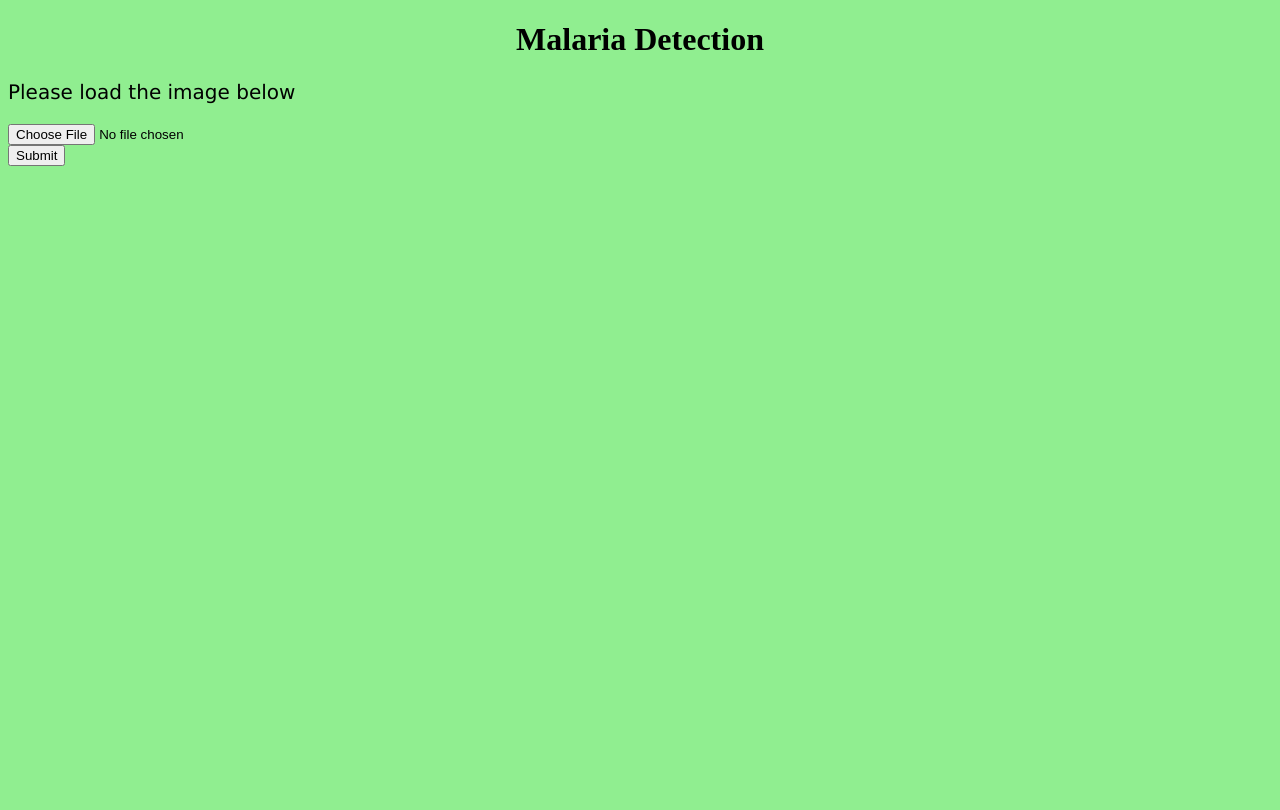
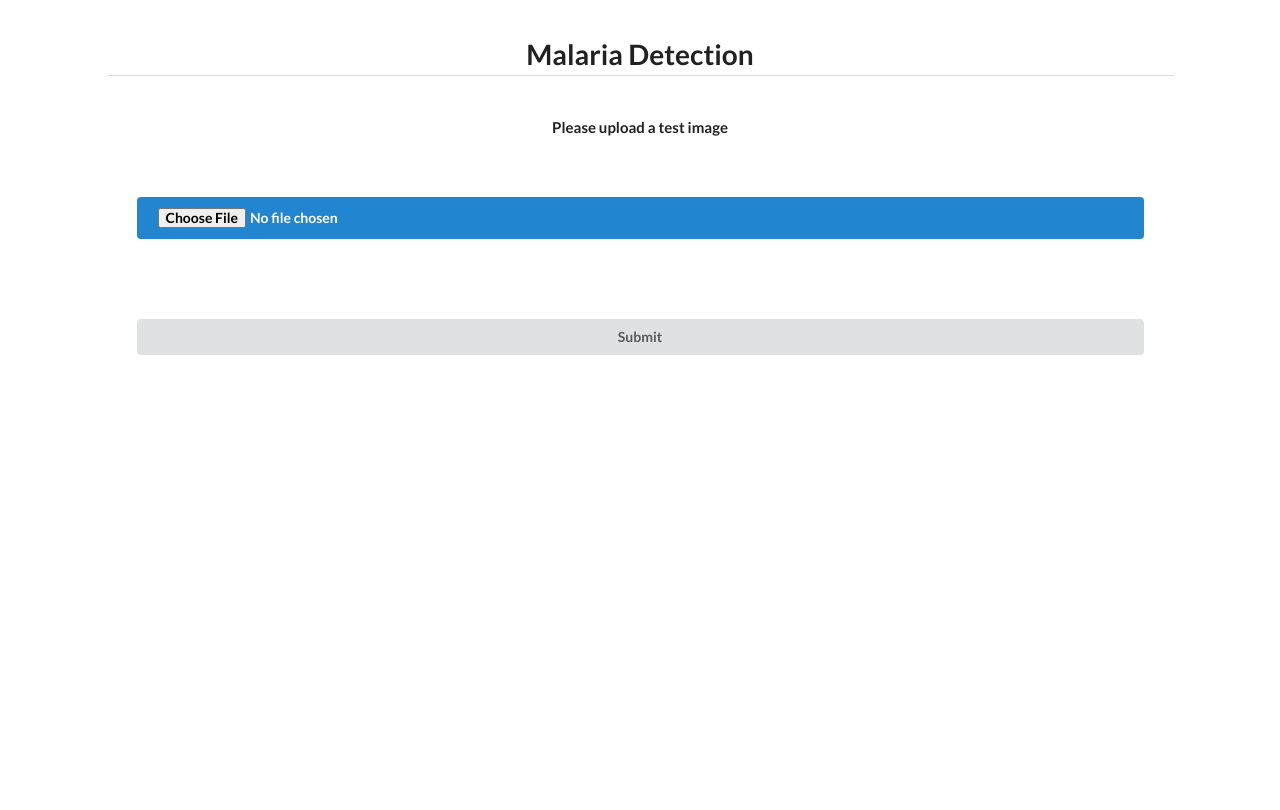
Before and after one commit to makhy/Deployment-Malaria, a Flask app: page / in a window 1280 px wide. Before the commit the page ends 166 px from the top, so only its background shows below. Run offline with Flask 2, Linux system fonts and the light colour scheme; some libraries are stand-ins or nearby versions.

Commit message:
edit layout

```diff
--- a/app.yaml
+++ b/app.yaml
@@ -1,4 +1,4 @@
-entrypoint: "gunicorn -b :$PORT main_m:app"
+entrypoint: "gunicorn -b :$PORT main:app"
 env: flex
 runtime: python
 runtime_config:
--- /dev/null
+++ b/main.py
@@ -0,0 +1,48 @@
+from flask import Flask, render_template, request
+import numpy as np
+from keras.models import load_model
+from keras.applications import vgg16
+from keras.preprocessing import image
+from keras.preprocessing.image import img_to_array
+import imageio
+
+app = Flask(__name__)
+
+loaded_model = load_model("malaria_mak.h5")
+loaded_model._make_predict_function()
+
+
+@app.route("/")
+def home():
+    return render_template("home.html")
+
+
+def ClassPredictor(file):
+    result = loaded_model.predict(file)
+    return result[0]
+
+
+def process_image(img):
+
+    img = np.expand_dims(img, axis=0)
+    img = vgg16.preprocess_input(img)
+    result = ClassPredictor(img)
+    return result
+
+
+@app.route("/result", methods=["POST"])
+def result():
+    prediction = ""
+    if request.method == "POST":
+        file = request.files["file"]
+        img = np.array(image.load_img(file, target_size=(64, 64)))
+        result = process_image(img)
+        if result[0] < 0.5:
+            prediction = "This is not infected"
+        else:
+            prediction = "This is infected"
+        return render_template("result.html", prediction=prediction)
+
+
+if __name__ == "__main__":
+    app.run()
--- a/main_m.py
+++ /dev/null
@@ -1,47 +0,0 @@
-from flask import Flask, render_template, request
-import numpy as np
-from keras.models import load_model
-from keras.applications import vgg16
-from keras.preprocessing import image
-from keras.preprocessing.image import img_to_array
-import imageio
-
-app = Flask(__name__)
-
-loaded_model = load_model("malaria_mak.h5")
-loaded_model._make_predict_function()
-
-@app.route("/")
-def home():
-	return render_template("home.html")
-
-def ClassPredictor(file):
-	result = loaded_model.predict(file)
-	return result[0]
-
-def process_image(img):
-
-	img = np.expand_dims(img, axis = 0)
-	print(img.shape)
-	img = vgg16.preprocess_input(img)
-	result = ClassPredictor(img)
-	return result
-
-@app.route("/result", methods = ["POST"])
-def result():
-	prediction = ""
-	if request.method == "POST":
-		file = request.files["file"]
-		print(file)
-		img = np.array(image.load_img(file, target_size = (64,64)))
-		result = process_image(img)
-		print("result from model", result)
-		if result[0] < 0.5:
-			prediction = "This is not infected"
-		else:
-			prediction = "This is infected"
-		print(prediction)
-		return render_template("result.html", prediction = prediction)
-
-if __name__ == "__main__":
-	app.run()
--- a/static/css/home.css
+++ /dev/null
@@ -1,13 +0,0 @@
-body {
-	background-color: lightgreen;
-}
-
-h1 {
-	color: black;
-	text-align: center;
-}
-
-p {
-	font-family: verdana;
-	font-size: 20px;
-}
--- /dev/null
+++ b/static/css/styles.css
@@ -0,0 +1,10 @@
+body {
+  margin: 10px;
+  font-family: 'Raleway', sans-serif;
+  -webkit-font-smoothing: antialiased;
+}
+
+div {
+  border-radius: 10px;
+  padding: 30px;
+}
--- a/templates/home.html
+++ b/templates/home.html
@@ -1,22 +1,17 @@
-<!DOCTYPE html>
-<html>
-<head>
-	<title>Malaria Detection app</title>
-	<link rel = "stylesheet" href ="{{ url_for('static', filename = 'css/home.css')
-}}">
-</head>
-<body>
+{% extends "layout.html" %}
+{% block content %}
+<div class="ui container">
+	<h4 class="ui center aligned header"> Please upload a test image</h4>
+</div>
 
-<h1>Malaria Detection</h1>
-<p> Please load the image below</p>
-
-<form action = "/result" method = "POST" enctype = "multipart/form-data">
-
-	<input type = "file" name = "file" accept = "image/*">
-	<br>
-	<input type = "submit" value = "Submit">
-
+<form action="/result" method="POST" enctype="multipart/form-data">
+	<div class="">
+		<input class="fluid blue ui button" type="file" name="file" accept="image/*">
+	</div>
+	<br />
+	<div class="">
+		<input class="fluid ui button" type="submit" value="Submit">
+	</div>
 </form>
 
-</body>
-</html>
+{% endblock %}
--- /dev/null
+++ b/templates/layout.html
@@ -0,0 +1,26 @@
+<!DOCTYPE html>
+<html lang="en" dir="ltr">
+
+<head>
+  <meta charset="utf-8">
+  <title>Malaria Detection</title>
+  <!-- Google Fonts -->
+  <link href="https://fonts.googleapis.com/css2?family=Raleway" rel="stylesheet">
+  <!-- CSS Stylesheets -->
+  <link rel="stylesheet" href="https://cdn.jsdelivr.net/npm/semantic-ui@2.4.2/dist/semantic.min.css">
+  <link rel="stylesheet" href="{{ url_for('static', filename = 'css/styles.css') }}">
+  <!-- jQuery and Semantic UI -->
+  <script src="https://code.jquery.com/jquery-3.1.1.min.js" integrity="sha256-hVVnYaiADRTO2PzUGmuLJr8BLUSjGIZsDYGmIJLv2b8=" crossorigin="anonymous"></script>
+  <script src="https://cdn.jsdelivr.net/npm/semantic-ui@2.4.2/dist/semantic.min.js"></script>
+</head>
+
+<body>
+  <div class="ui container">
+    <h1 class="ui center aligned dividing header">Malaria Detection</h1>
+
+    {% block content %}
+    {% endblock %}
+  </div>
+</body>
+
+</html>
```
Also changed, not shown: templates/result.html (+12 -6 lines), README.md, static/images/parasitized_28.png (added), static/images/uninfected_9.png (added), 1 other file.
